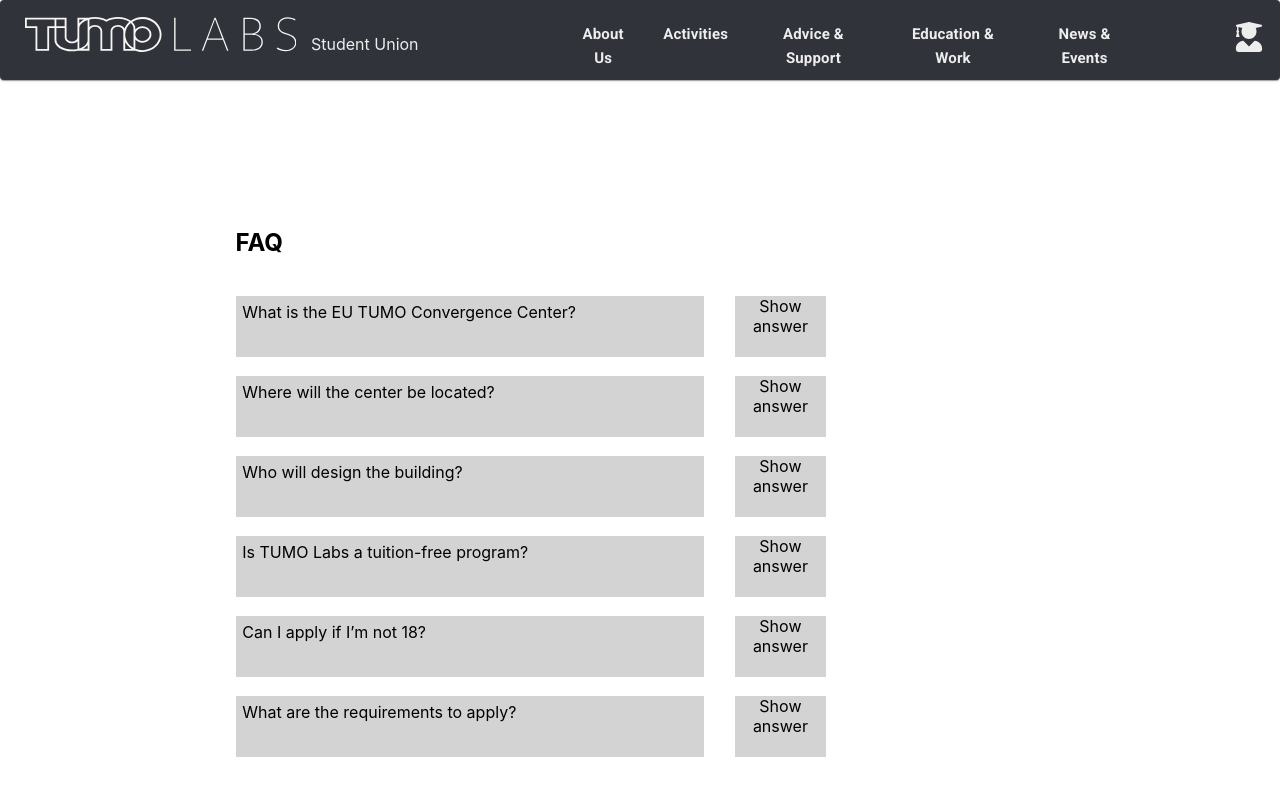
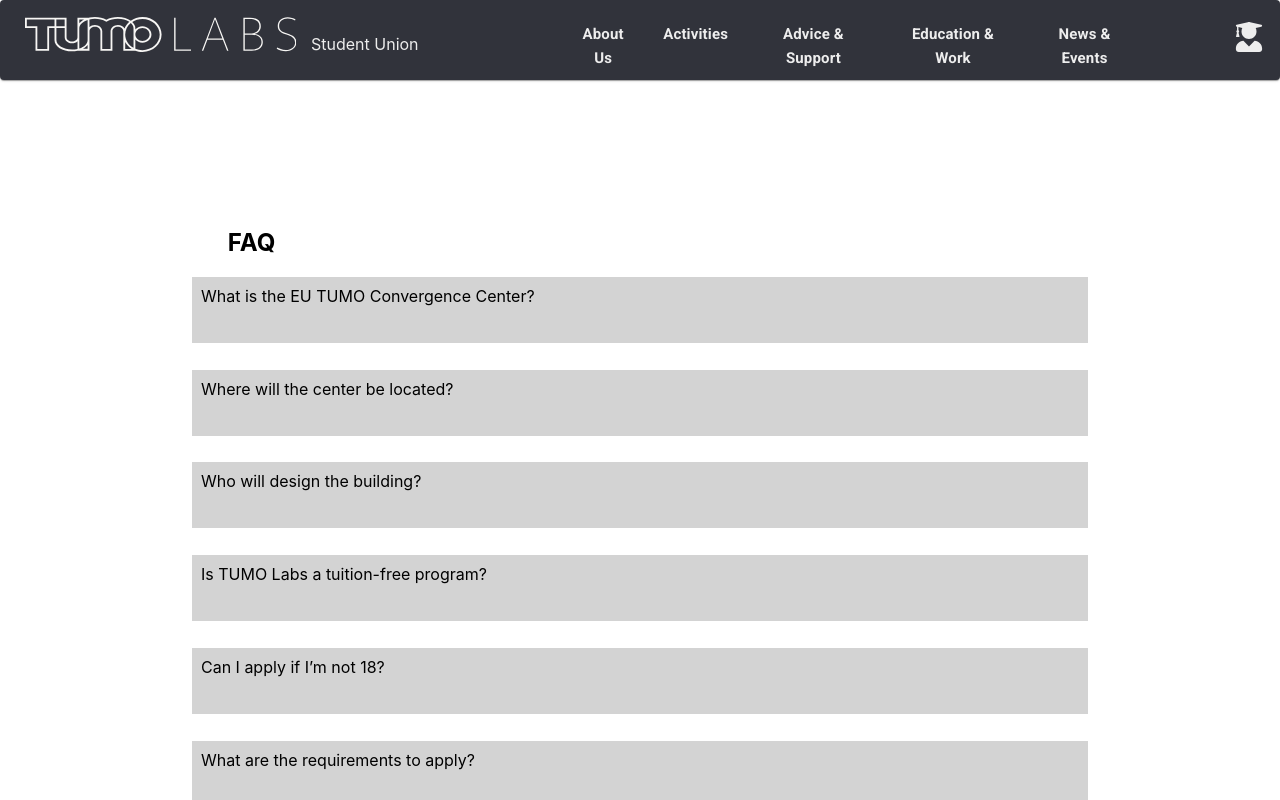
Before and after one commit to LuizaAv/student_union_tumolabs, a React (Create React App) app: page /advicesupport in a window 1280 px wide. Shown: the top 800 px of the page. Built offline with nearby package versions, Linux system fonts and the light colour scheme.

Commit message:
FAQ component' fantionalities changed

```diff
--- a/src/components/advicesupport/advicesupport.css
+++ b/src/components/advicesupport/advicesupport.css
@@ -4,7 +4,8 @@
 .faqContainer{
     display: flex;
     flex-direction: column;
-    width: 70% auto;
+    width: 70% ;
+    text-align: start;
     margin-left: 15%;
     margin-top: 10%;
 
@@ -15,31 +16,42 @@
     margin-left: 4%;
 }
 
-.anFAQAnswercontainer{
-    display: flex;
-    flex-direction: column;
-    height: 10vh;
-    width: 50vw;
+
+.toggleContainer{
+    height: 100vw;
+    text-align: justify;
 }
 
-.questionContainer{
-    display: flex;
-    flex-direction: row;
-    justify-content: space-between;
-    margin-top: 2%;
+.item{
+    background-color: #D3D3D3;
+    margin-bottom: 3%;
+    height: 6vh;
     padding: 1%;
 }
 
-.question{
-    background-color: #D3D3D3;
-    height: 6vh;
-    width: 40vw;
-    padding: 1%;
-    text-align: start;
-    margin-left: 6%;
+.title{
+    justify-content: space-between;
+    cursor: pointer;
 }
 
-.showAnswer{
+.content {
+    overflow: hidden;
+    max-height: 0;
+    transition: all 0.5s cubic-bezier(0,1,0,1);
+}
+
+.content_show{
+    width: 66.45vw;
+    margin-top: 1%;
+    margin-bottom: 5%;
+    max-height: 100px;
     background-color: #D3D3D3;
-    margin-left: 5%;
+    transition: all 0.5s cubic-bezier(1,1,1,1);
+    text-align: start;
+    margin-left: -1%;
+    padding: 2%;
 }
+
+.questionTypeArea{
+    margin-top: -55%;
+}
--- a/src/components/advicesupport/advicesupport.js
+++ b/src/components/advicesupport/advicesupport.js
@@ -1,36 +1,102 @@
 
 
 
-import React from "react";
+import React, { useRef, useState } from "react";
 import "./advicesupport.css"
 
 
-const questions = [
-    "What is the EU TUMO Convergence Center?",
-    "Where will the center be located?",
-    "Who will design the building?",
-    "Is TUMO Labs a tuition-free program?",
-    "Can I apply if I’m not 18?",
-    "What are the requirements to apply?"
+
+const data = [
+    {
+        question: "What is the EU TUMO Convergence Center?",
+        answer: `Answer: The EU TUMO Convergence Center will be a hub for research, education,
+        and startups geared towards university students and young professionals.
+        The center will bring together partners, both local and international, to
+        bridge the gap between higher education and industry in Armenia.`
+    },
+    {
+        question: "Where will the center be located?",
+        answer: `Answer: The center will be a 25,000-square-meter building in Yerevan, next to
+        TUMO. The facility will harbor  educational infrastructures, a STEM
+        research laboratory, as well as office and retail spaces.`
+    },
+    {
+        question: "Who will design the building?",
+        answer:`Answer: The center is being implemented by the MVRDV studio of Dutch architect
+        Winnie Maas. The project is currently in the planning stage.`
+    },
+    {
+        question: "Is TUMO Labs a tuition-free program?",
+        answer: `Answer: Yes. All of the programs offered at TUMO Labs are free-of-charge.`
+    },
+    {
+        question: "Can I apply if I’m not 18?",
+        answer: `Answer: Unfortunately, you cannot apply. The only prerequisite to study at
+        TUMO Labs is for participants to be 18+.`
+    },
+    {
+        question:"What are the requirements to apply?",
+        answer: `Answer: Anyone 18+ can apply to TUMO Labs. There are no prerequisites to the
+        guided self-learning program. To participate in the project-based
+        learning, you must have the required skills listed in each respective
+        project description.`
+    }
 ]
 
+
 export default function Advicesupport(){
+    const [selected, setSelected] = useState(null)
+    const [text, setText] = useState("")
+    const typedText = useRef()
+
+    const loggedInUser = localStorage.getItem("signUp")
+    console.log("helo user")
+
+    const handleSendClick = (e) => {
+        setText(typedText.current.value)
+        localStorage.setItem("question", text)
+        alert("We have successfully recieved your question. We will give an answer via email.")
+    }
+
+    const toggle = (index) => {
+        if(selected === index){
+            return setSelected(null)
+        }
+        const currentItem = document.getElementsByClassName("title")
+        currentItem.style = ("marginBottom", "10%")
+        setSelected(index)
+    }
 
     return(
         <div className="faqContainer">
             <h2>FAQ</h2>
-            {
-                questions.map(item => {
-                    return(
-                        <div className="anFAQAnswercontainer">
-                            <div className="questionContainer">
-                                <span className="question">{item}</span>
-                                <span className="showAnswer">Show answer</span>
+            <div className="toggleContainer">
+                {
+                    data.map((item, index) => (
+                        <div className="item">
+                            <div className="title" onClick={() => toggle(index) }>
+                                <span >{item.question}</span>
+                            </div>
+                            <div
+                            className={
+                                selected === index ? "content_show" : "content"
+                            }
+                            >
+                                {item.answer}
                             </div>
                         </div>
-                    )
-                })
-            }
+                    ))
+                }
+            </div>
+                {
+                    loggedInUser ?
+                    <div className="questionTypeArea">
+                        <h2>Write your question</h2>
+                        <textarea placeholder="...type" ref = {typedText}></textarea>
+                        <button onClick={(e) => handleSendClick(e)}>Send</button>
+                    </div>  :
+                    null
+                }
         </div>
     )
 }
--- a/src/components/registrationpage/registrationpage.css
+++ b/src/components/registrationpage/registrationpage.css
@@ -76,12 +76,18 @@
     outline: 0;
 }
 
+.signInBtn{
+    margin-top: 2%;
+}
+
 .regSignUpBtn{
     height: 6vh;
     width: 17vw;
 }
 
 .regBtnContainer{
+    display: flex;
+    flex-direction: column;
     width: 20vw;
     margin-left: 55%;
     margin-top: 3%;
--- a/src/components/registrationpage/registrationpage.js
+++ b/src/components/registrationpage/registrationpage.js
@@ -106,3 +106,8 @@
         </div>
     );
 }
+
+/* const handleSignInClick = () => {
+        window.location.pathname = ""
+   }
+*/
```
